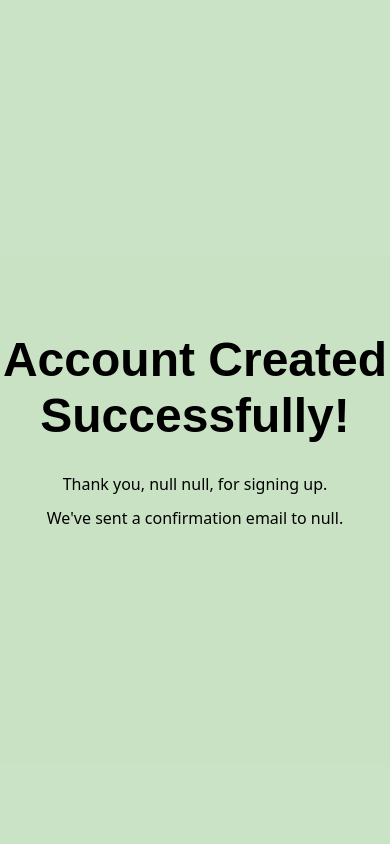
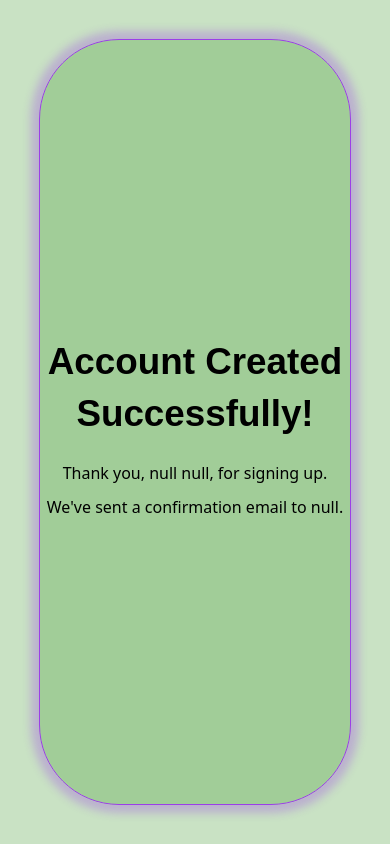
Before and after one commit to nahmanmate/odin-form, a plain HTML site: page accountCreated.html in a window 390 px wide. Drawn offline with Linux system fonts and the light colour scheme; a web font is replaced by a local one.

Commit message:
Enhanced styling of accountCreated.html
- Added box shadow effect
- improved responsiveness

```diff
--- a/accountCreated.html
+++ b/accountCreated.html
@@ -9,6 +9,8 @@
     <link rel="stylesheet" href="style.css">
 </head>
 <body>
+    <main class="thanksContainer">
     <div class="signUpThanks"></div>
+    </main>
 </body>
 </html>
--- a/style.css
+++ b/style.css
@@ -8,11 +8,12 @@ h1, h2, h3, h4, h5 {
 }
 
 h1 {
-    font-size: 3rem;
+    font-size: 2.3rem;
+    line-height: 1.4
 }
 
 h2 {
-    font-size: 2rem;
+    font-size: 1.7rem;
 }
 p {
     font-family: system-ui, -apple-system, BlinkMacSystemFont, 'Segoe UI', Roboto, Oxygen, Ubuntu, Cantarell, 'Open Sans', 'Helvetica Neue', sans-serif;
@@ -24,10 +25,22 @@ body {
     text-align: center;
 }
 
+main.thanksContainer {
+    display:flex;
+    flex:1;
+    background: rgba(46, 141, 27, 0.253);
+
+    padding: 10%;
+
+}
+
 .signUpThanks {
     flex: 1;
     align-content: center;
     background: rgba(46, 141, 27, 0.253);
+    border: 1px solid rgb(155, 62, 231);
+    box-shadow: 0 0 0.5rem 0.5rem rgba(155, 62, 231, 0.301);
+    border-radius: 5rem;
 }
 
 #leftSide {
```
